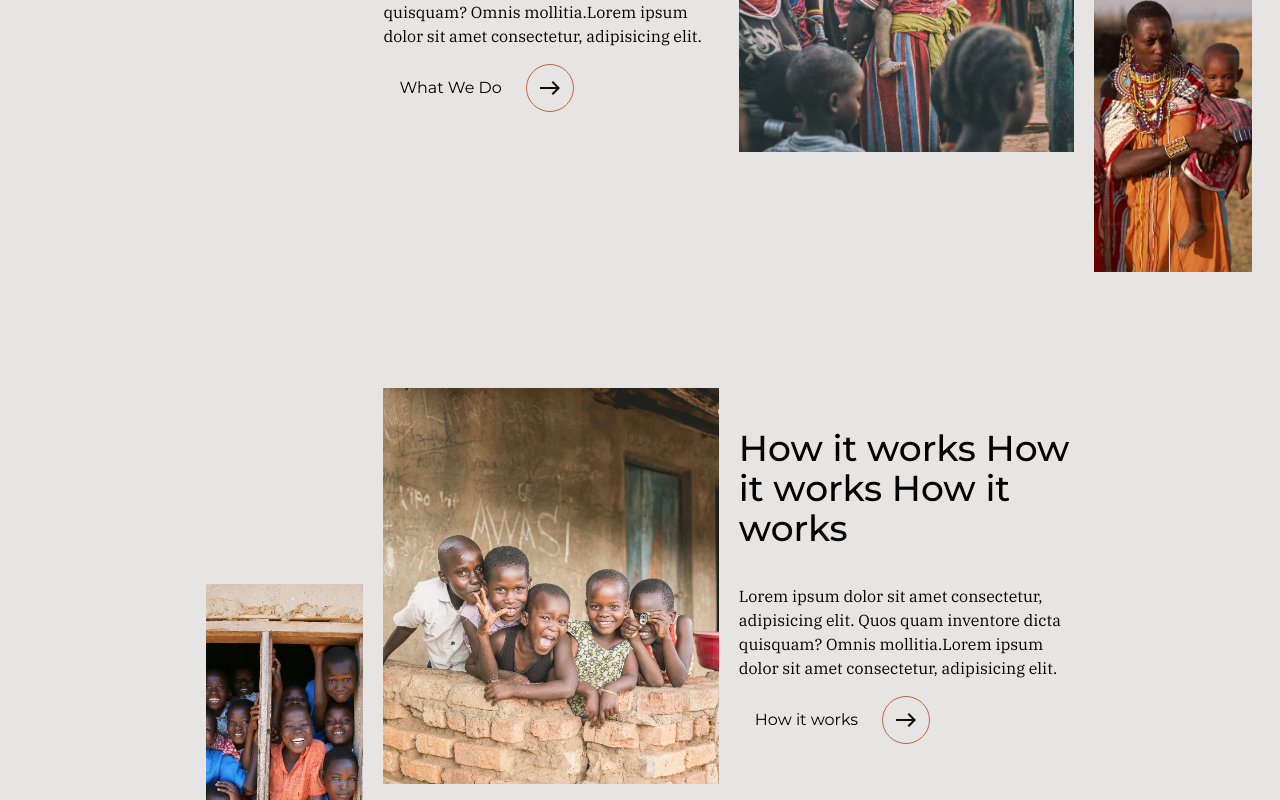
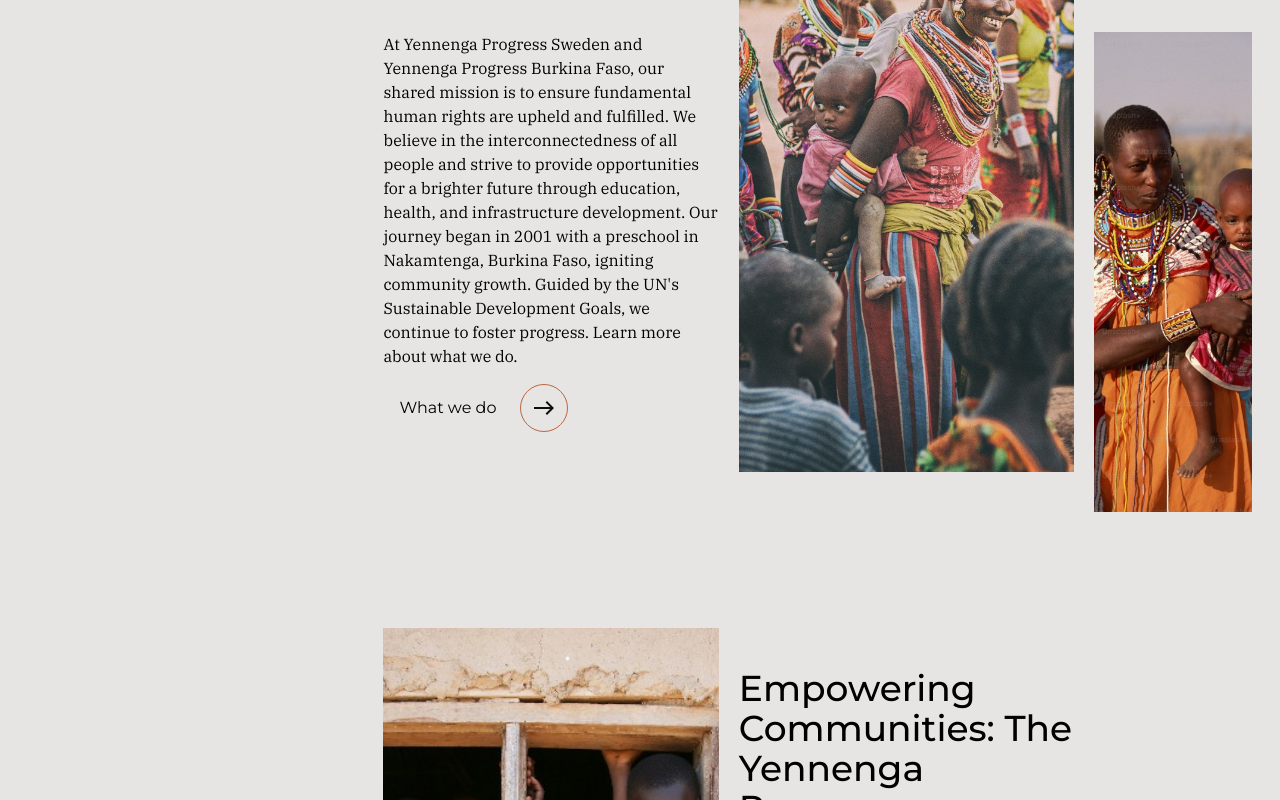
Before and after one commit to hyper-island-collaboration-work/yennenga-progress, a React (Vite) app: page / in a window 1280 px wide. Shown: the part 1060-1860 px from the top of the page. Built offline with nearby package versions, Linux system fonts and the light colour scheme; no server answers.

Commit message:
fix:add-translations-informationSection

```diff
--- a/src/components/Hero.jsx
+++ b/src/components/Hero.jsx
@@ -1,7 +1,7 @@
 import { useTranslation } from "react-i18next";
 
 const Hero = () => {
-  const { t, i18n } = useTranslation();
+  const { t } = useTranslation();
   return (
     <div class="relative flex overflow-hidden bg-stone-200 ">
       <h1 className=" z-10 max-w-[500px] px-6 py-9 font-montserrat text-3xl font-medium sm:mx-auto  md:max-w-[1128px] md:py-[192px] md:text-8xl md:font-normal">
--- a/src/components/InformationSection.jsx
+++ b/src/components/InformationSection.jsx
@@ -28,7 +28,7 @@
   return (
     <>
       {textFirst ? (
-        <section className="WWD base grid-row-auto lg:grid-rows-auto grid grid-cols-6 gap-2  bg-stone-200 p-2 sm:gap-3 sm:p-7 lg:grid-cols-7 lg:gap-5">
+        <section className="grid-row-auto lg:grid-rows-auto grid grid-cols-6 gap-2 bg-stone-200 p-2 sm:gap-3 sm:p-7 lg:grid-cols-7 lg:gap-5">
           <h2 className="col-start-1 col-end-6 mb-4 font-montserrat text-2xl font-medium sm:col-end-4 lg:col-start-2 lg:col-end-4 lg:pt-10 lg:text-4xl">
             {title}
           </h2>
@@ -48,7 +48,7 @@
             }}
           ></div>
           <div
-            className="col-start-3 col-end-6 row-start-3 row-end-5 h-64 bg-sand sm:col-start-4 sm:col-end-6 sm:row-start-1 sm:row-end-3 sm:h-auto lg:col-start-7 lg:col-end-8 lg:row-start-2 lg:row-end-4 lg:h-80"
+            className="col-start-3 col-end-6 row-start-3 row-end-5 h-64 bg-sand sm:col-start-4 sm:col-end-6 sm:row-start-1 sm:row-end-3 sm:h-auto lg:col-start-7 lg:col-end-8 lg:row-start-2 lg:row-end-4 lg:h-[30rem]"
             style={{
               backgroundImage: `url("${image2}")`,
 
@@ -71,16 +71,16 @@
           <div
             className="col-start-2 col-end-4 row-start-9 row-end-11 hidden h-64 bg-sand sm:row-start-6 sm:row-end-8 sm:block lg:col-start-3 lg:col-end-5 lg:row-start-4 lg:row-end-6 lg:h-auto"
             style={{
-              backgroundImage: `url("${image1}")`,
+              backgroundImage: `url("${image2}")`,
 
               backgroundSize: "cover",
               backgroundPosition: "center",
             }}
           ></div>
           <div
-            className="sm:row-end-9col-end-7 col-start-4 row-start-10 row-end-12 hidden h-64 bg-sand pb-10 sm:col-start-1 sm:col-end-2 sm:row-start-7 sm:block lg:col-start-2 lg:col-end-3 lg:row-start-5 lg:row-end-7 lg:h-80"
+            className="col-start-4 col-end-7 row-start-10 row-end-12 hidden h-64 bg-sand pb-10 sm:col-start-1 sm:col-end-2 sm:row-start-7 sm:row-end-9 sm:block lg:col-start-2 lg:col-end-3 lg:row-start-5 lg:row-end-7 lg:h-[30rem]"
             style={{
-              backgroundImage: `url("${image2}")`,
+              backgroundImage: `url("${image1}")`,
 
               backgroundSize: "cover",
               backgroundPosition: "center",
--- a/src/i18n.js
+++ b/src/i18n.js
@@ -10,12 +10,26 @@
   resources: {
     en: {
       translation: {
+        // HERO
         hero: "Create conditions for all individuals to reach their full potential.",
+        // INFORMATION SECTIONS
+        informationSection1Title:
+          "Pathways to Progress: Uniting for Human Rights and Sustainable Development",
+        informationSection1Description:
+          "At Yennenga Progress Sweden and Yennenga Progress Burkina Faso, our shared mission is to ensure fundamental human rights are upheld and fulfilled. We believe in the interconnectedness of all people and strive to provide opportunities for a brighter future through education, health, and infrastructure development. Our journey began in 2001 with a preschool in Nakamtenga, Burkina Faso, igniting community growth. Guided by the UN's Sustainable Development Goals, we continue to foster progress. Learn more about what we do.",
+        informationSection1Button: "What we do",
       },
     },
     se: {
       translation: {
+        // HERO
         hero: "Skapa förutsättningar för alla individer att nå sin fulla potential.",
+        // INFORMATION SECTIONS
+        informationSection1Title:
+          "Vägar till framsteg: Enas för mänskliga rättigheter och hållbar utveckling",
+        informationSection1Description:
+          "På Yennenga Progress Sverige och Yennenga Progress Burkina Faso är vårt gemensamma uppdrag att säkerställa att grundläggande mänskliga rättigheter upprätthålls och uppfylls. Vi tror på alla människor är sammanlänkade och strävar efter att ge möjligheter för en ljusare framtid genom utbildning, hälsa och utveckling av infrastruktur. Vår resa började 2001 med en förskola i Nakamtenga, Burkina Faso, som satte igång samhällets tillväxt. Med hjälp av FN:s mål för hållbar utveckling fortsätter vi att främja framsteg.",
+        informationSection1Button: "Vad vi gör",
       },
     },
   },
--- a/src/pages/HomePage.jsx
+++ b/src/pages/HomePage.jsx
@@ -2,34 +2,35 @@
 import Partners from "../components/Partners";
 import ProjectCarousel from "../components/ProjectCarousel";
 import ReadyToTakeAction from "../components/ReadyToTakeAction";
-
 import DynamicListSection from "../components/DynamicListSection";
 import NewsPost from "../components/NewsPage/NewsPost";
 import { GetThreeLatestNewsPosts } from "../components/NewsPage/utils/GetThreeLatestNewsPosts";
 import InformationSection from "../components/InformationSection";
+import { useTranslation } from "react-i18next";
 
 const HomePage = () => {
+  // for fetching only last three newsPosts
   const threeLatestNewsPosts = GetThreeLatestNewsPosts();
+
+  // for translations
+  const { t } = useTranslation();
 
   return (
     <>
       <Hero />
       <InformationSection
-        title="What we do What we do What we do"
-        description="Lorem ipsum dolor sit amet consectetur, adipisicing elit. Quos quam
-            inventore dicta quisquam? Omnis mollitia.Lorem ipsum dolor sit amet
-            consectetur, adipisicing elit."
+        title={t("informationSection1Title")}
+        description={t("informationSection1Description")}
         image1="/images/WWD_mother-carrying-child.jfif"
         image2="/images/WWD_mother-and-child.jfif"
         linkPath="/not-found"
-        linkText="What We Do"
+        linkText={t("informationSection1Button")}
         textFirst={true}
       />
       <InformationSection
-        title="How it works How it works How it works"
-        description="Lorem ipsum dolor sit amet consectetur, adipisicing elit. Quos
-              quam inventore dicta quisquam? Omnis mollitia.Lorem ipsum dolor
-              sit amet consectetur, adipisicing elit."
+        title="
+Empowering Communities: The Yennenga Progress Approach"
+        description="Yennenga Progress takes a holistic approach to address all UN Global Goals, combining entrepreneurial thinking with local empowerment in Nakamtenga, Burkina Faso. Our global network provides ongoing training to local Change Makers, fostering collaboration to develop effective solutions. We're pioneering a social franchising model to create jobs and empower villages for lasting progress. Learn more about how it works."
         image1="/images/WWD_children-playing.jfif"
         image2="/images/WWD_children-in-window.jfif"
         linkPath="/not-found"
```
